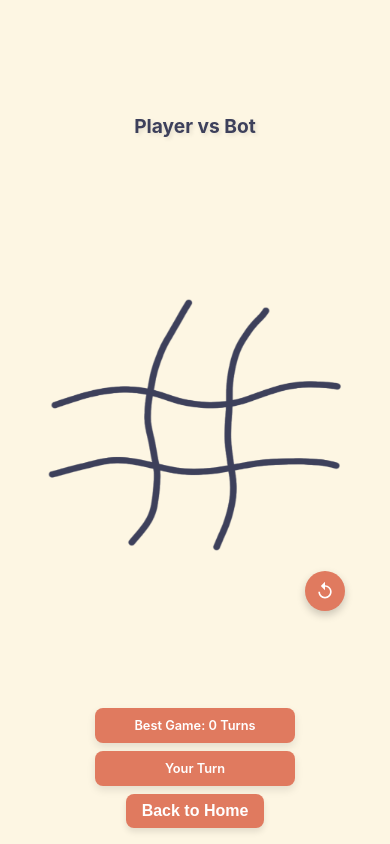
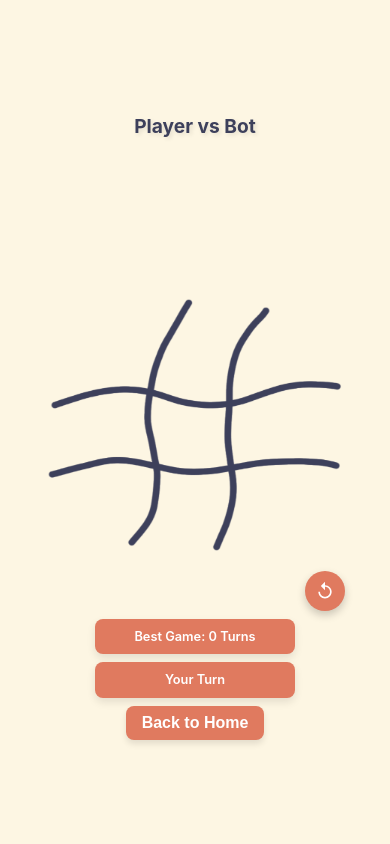
Before and after one commit to ItsDeco/DiDaDoe, a React (Vite) app: page /play-bot in a window 390 px wide. Built offline with nearby package versions, Linux system fonts and the light colour scheme.

Commit message:
Mobile Style Changes

```diff
--- a/src/components/Game.css
+++ b/src/components/Game.css
@@ -397,7 +397,7 @@ html, body {
   }
 
   .game-layout {
-    gap: 3rem;
+    gap: 5rem;
     width: 100%;
     flex-direction: column;
     align-items: center;
@@ -406,8 +406,7 @@ html, body {
   }
 
   .left-controls {
-    position: fixed;
-    bottom: 1rem;
+    bottom: -11rem;
     left: 50%;
     transform: translateX(-50%);
     gap: 0.5rem;
```
